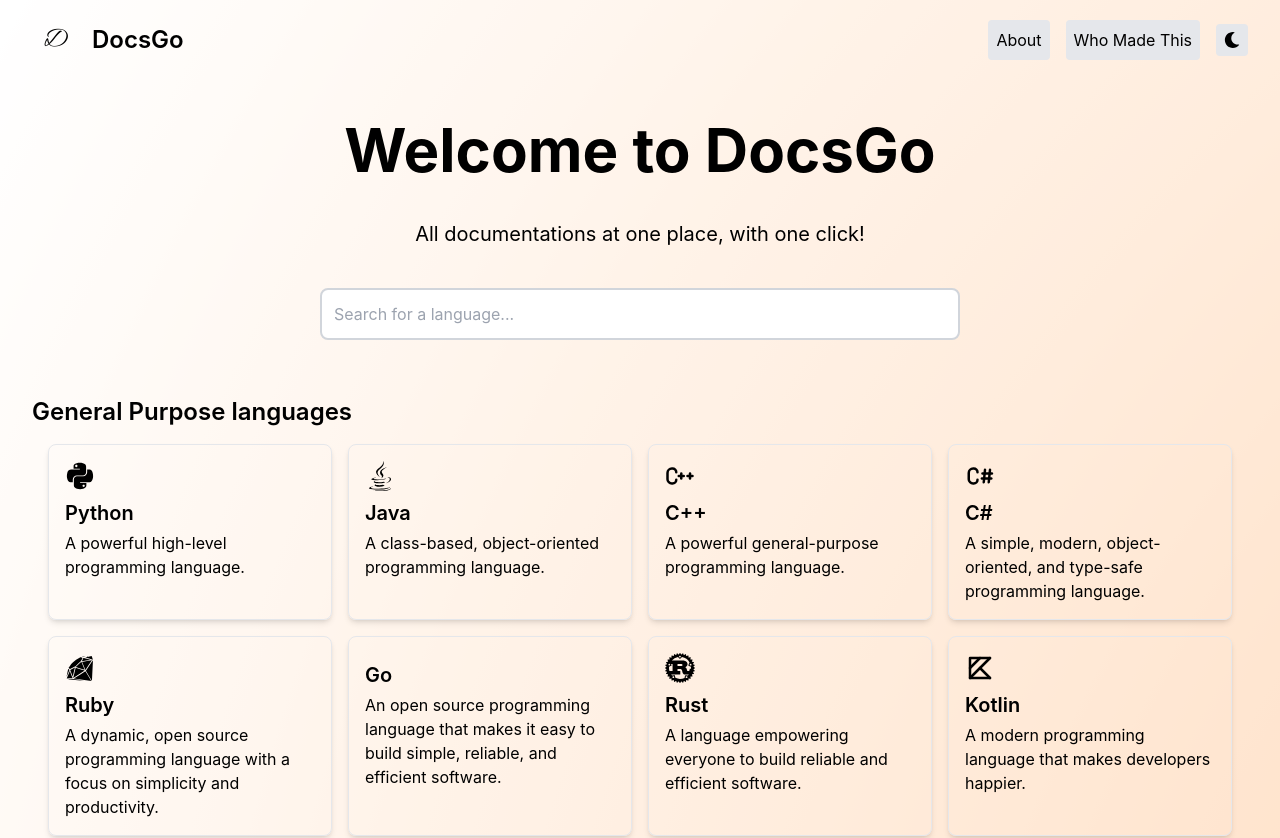
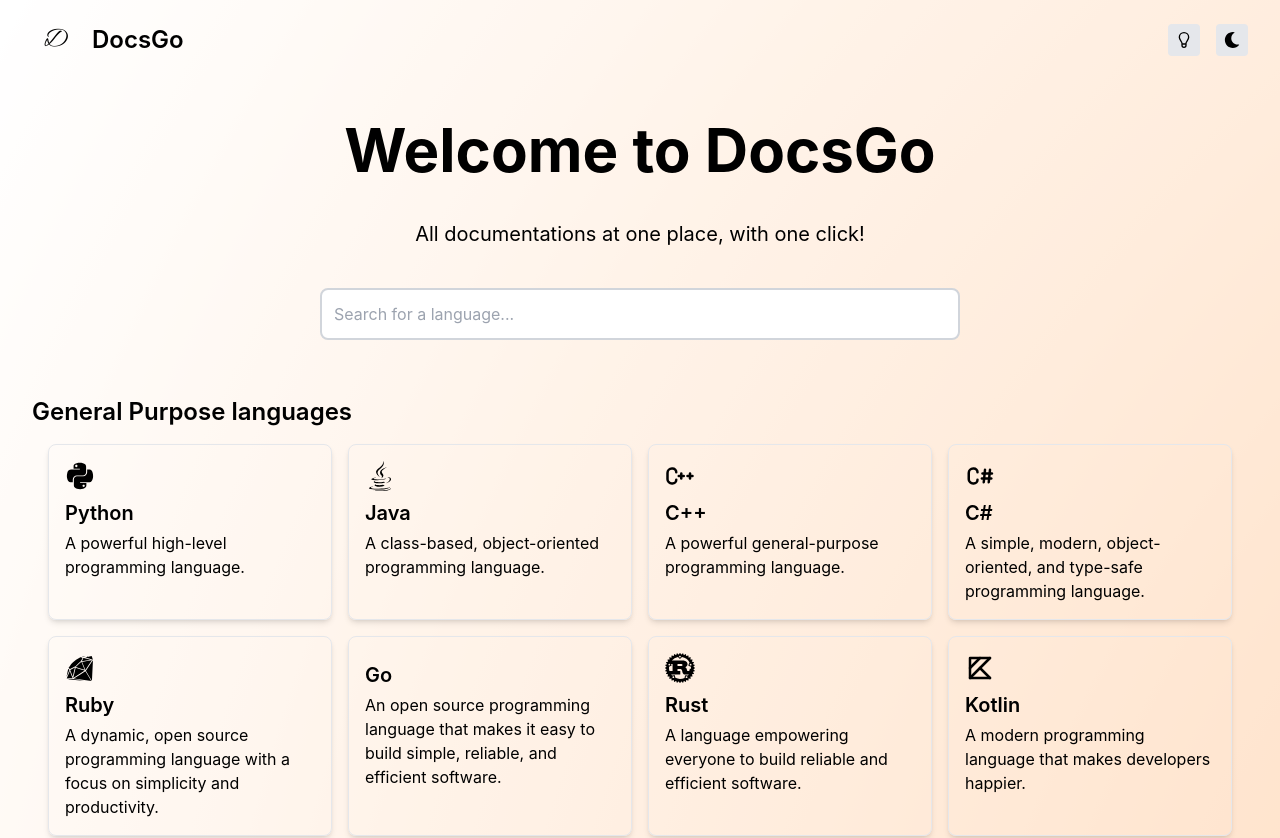
Before and after one commit to roche-jeethan/docsgo-react, a React (Create React App) app: page / in a window 1280 px wide. Shown: the top 838 px of the page. Built offline with nearby package versions, Linux system fonts and the light colour scheme.

Commit message:
refactor/about: replaced about and who made this, with single bulb icon

```diff
--- a/src/App.js
+++ b/src/App.js
@@ -6,6 +6,7 @@ import SearchBar from './components/SearchBar';
 import { general, web, mobile, mlds } from './languages';
 import { FaSun, FaMoon } from 'react-icons/fa';
 import { FaXTwitter, FaLinkedinIn, FaGithub, FaInstagram} from 'react-icons/fa6';
+import { GrInfo } from 'react-icons/gr';
 import iconLight from './assets/logo-light.png';
 import iconDark from './assets/logo-dark.png';
 
@@ -42,8 +43,9 @@ function App() {
             </div>
           </div>
           <div className="flex items-center space-x-4 ml-auto">
-            <button className="p-2 bg-gray-200 dark:bg-gray-800 rounded">About</button>
-            <button className="p-2 bg-gray-200 dark:bg-gray-800 rounded">Who Made This</button>
+            <button className="p-2 bg-gray-200 dark:bg-gray-800 rounded">
+              <GrInfo title="About DocsGo" />
+            </button>
             <button
               onClick={toggleDarkMode}
               className="p-2 bg-gray-200 dark:bg-gray-800 rounded ml-4">
```
